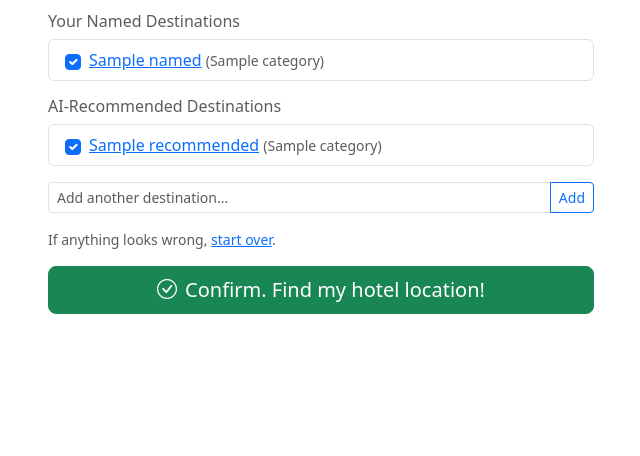
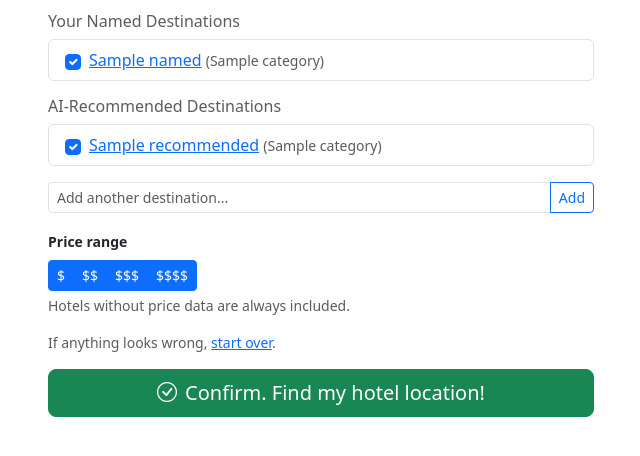
Before and after one commit to bobharter/travel-optimizer, a Django app: template core/templates/core/home.html in a window 1280 px wide. Shown: the part 325-781 px from the top of the page, without its empty margins (319-959 px from the left). Run offline with Django 5.2, Linux system fonts and the light colour scheme; the template is opened without the code that fills it: most values are stand-ins (such as "Sample title", 1, 10 or a date in 2020).

Commit message:
Add price range filter, booking links, and map marker overlap fix
  - Added $ $$ $$$ $$$$ price range toggle buttons on the confirmation page (all selected by default); filters hotels between Stage 2 and 3, always including
  hotels with no price data
  - Captured price_level from Places API response; displayed as green $/$$/$$$/$$$$ on hotel cards when available
  - Added Google Hotels and Booking.com search links to each hotel card
  - Added destination URL links to map marker info windows
  - Fixed overlapping destination markers: when two destinations geocode to the same spot, they are fanned out ~30m apart so both are visible and clickable
  - Removed "price n/a" label — absence of dollar signs is self-explanatory

```diff
--- a/core/templates/core/home.html
+++ b/core/templates/core/home.html
@@ -128,11 +128,33 @@
                 <button class="btn btn-outline-primary" type="button" onclick="addDestination()">Add</button>
             </div>
 
-            {# Hidden form that confirmDestinations() populates and submits to the results view #}
-            {# City and destination names are injected by JS before submission #}
+            {# Confirm form — holds city, price filter, and destination inputs (added by JS) #}
             <form id="confirm-form" method="post" action="{% url 'results' %}">
                 {% csrf_token %}
                 <input type="hidden" name="city" value="{{ city }}">
+
+                {# Price level filter — $ to $$$$ toggle buttons, all selected by default #}
+                {# Hotels with no price data are always shown regardless of this setting #}
+                <div class="mb-3">
+                    <label class="form-label small fw-semibold">Price range</label>
+                    <div>
+                        <div class="btn-group" role="group" aria-label="Price range filter">
+                            <input type="checkbox" class="btn-check" name="price_level" value="1" id="price1" checked>
+                            <label class="btn btn-outline-primary btn-sm" for="price1">$</label>
+
+                            <input type="checkbox" class="btn-check" name="price_level" value="2" id="price2" checked>
+                            <label class="btn btn-outline-primary btn-sm" for="price2">$$</label>
+
+                            <input type="checkbox" class="btn-check" name="price_level" value="3" id="price3" checked>
+                            <label class="btn btn-outline-primary btn-sm" for="price3">$$$</label>
+
+                            <input type="checkbox" class="btn-check" name="price_level" value="4" id="price4" checked>
+                            <label class="btn btn-outline-primary btn-sm" for="price4">$$$$</label>
+                        </div>
+                    </div>
+                    <div class="form-text">Hotels without price data are always included.</div>
+                </div>
+
                 {# Destination inputs are added dynamically by confirmDestinations() #}
             </form>
 
```
Also changed, not shown: core/services/maps_service.py (+13 -7 lines), core/templates/core/results.html (+55 -3 lines), core/views.py (+21 -0 lines).
